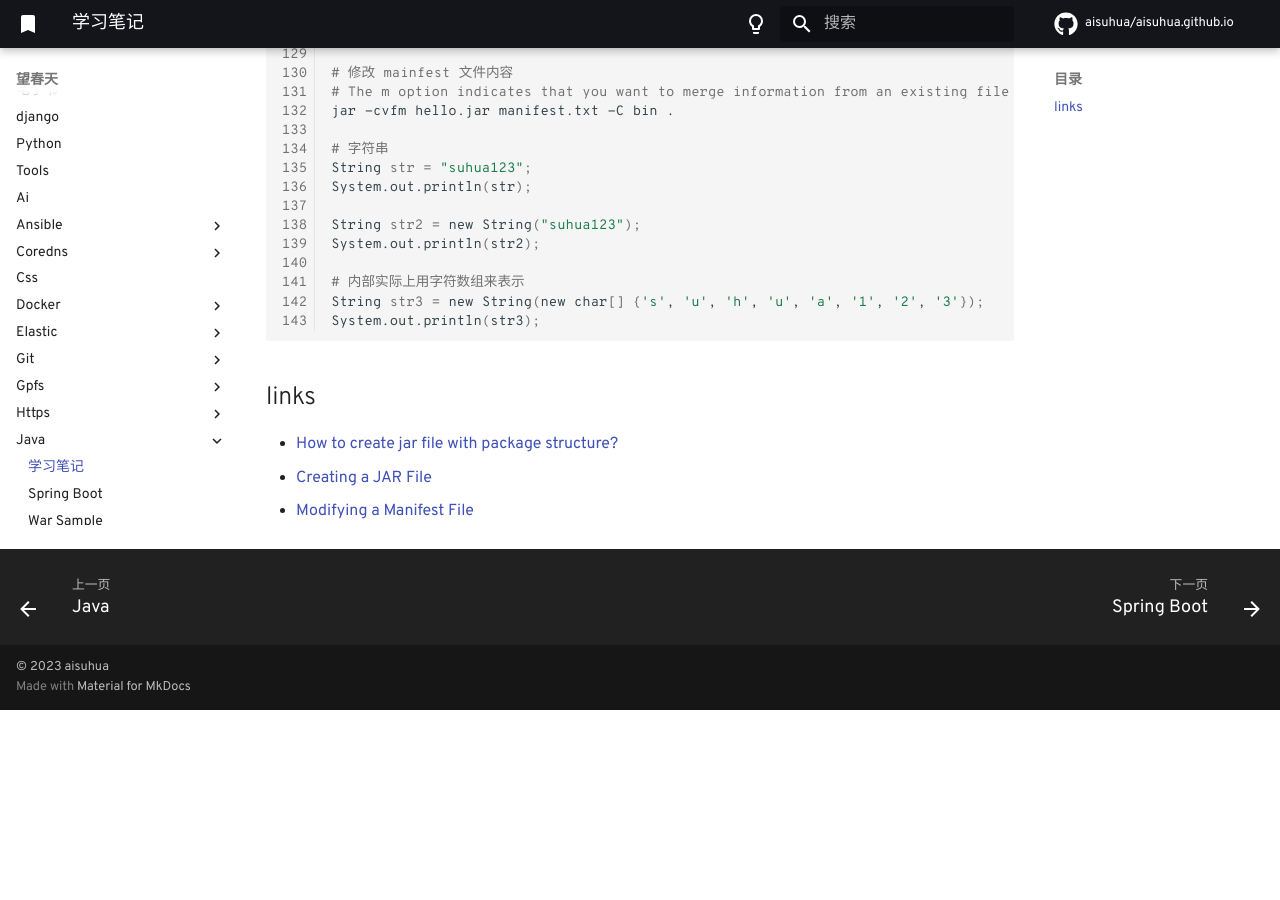
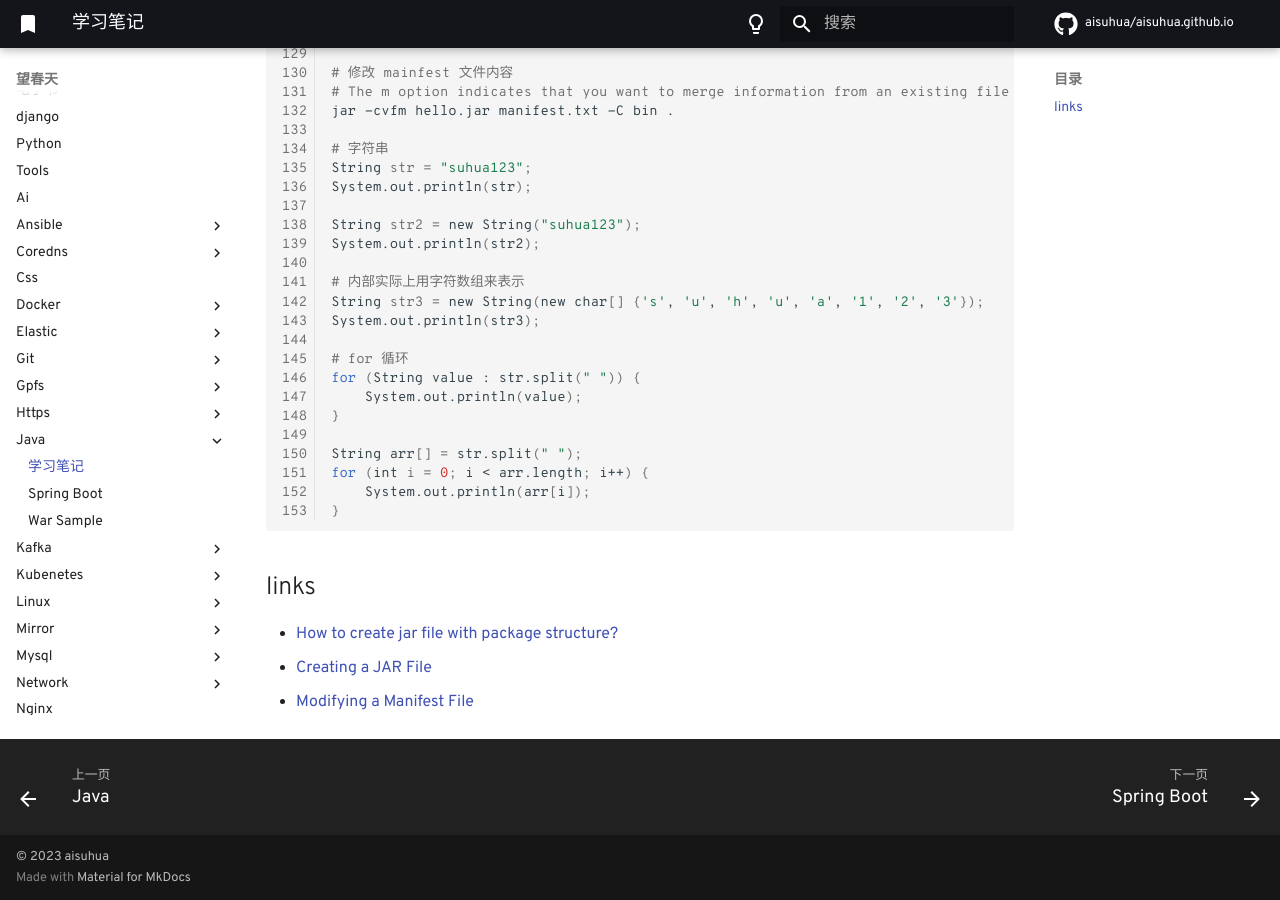
Before and after one commit to aisuhua/aisuhua.github.io, an MkDocs documentation site: the page built from docs/java/notes.md, in a window 1280 px wide and 900 px high, scrolled down 2581 px. Built offline with MkDocs 1.6.1 and Material for MkDocs 9.7.7, drawn with Linux system fonts in a browser that asks for light colours; comment, search, counter and statistics services are not loaded; before the commit the page ends 3291 px from its top, so only the background shows below that.

Commit message:
README.md

````diff
--- a/docs/java/notes.md
+++ b/docs/java/notes.md
@@ -144,6 +144,16 @@ System.out.println(str2);
 # 内部实际上用字符数组来表示
 String str3 = new String(new char[] {'s', 'u', 'h', 'u', 'a', '1', '2', '3'});
 System.out.println(str3);
+
+# for 循环
+for (String value : str.split(" ")) {
+    System.out.println(value);
+}
+
+String arr[] = str.split(" ");
+for (int i = 0; i < arr.length; i++) {
+    System.out.println(arr[i]);
+}
 ```
 
 ## links
````
